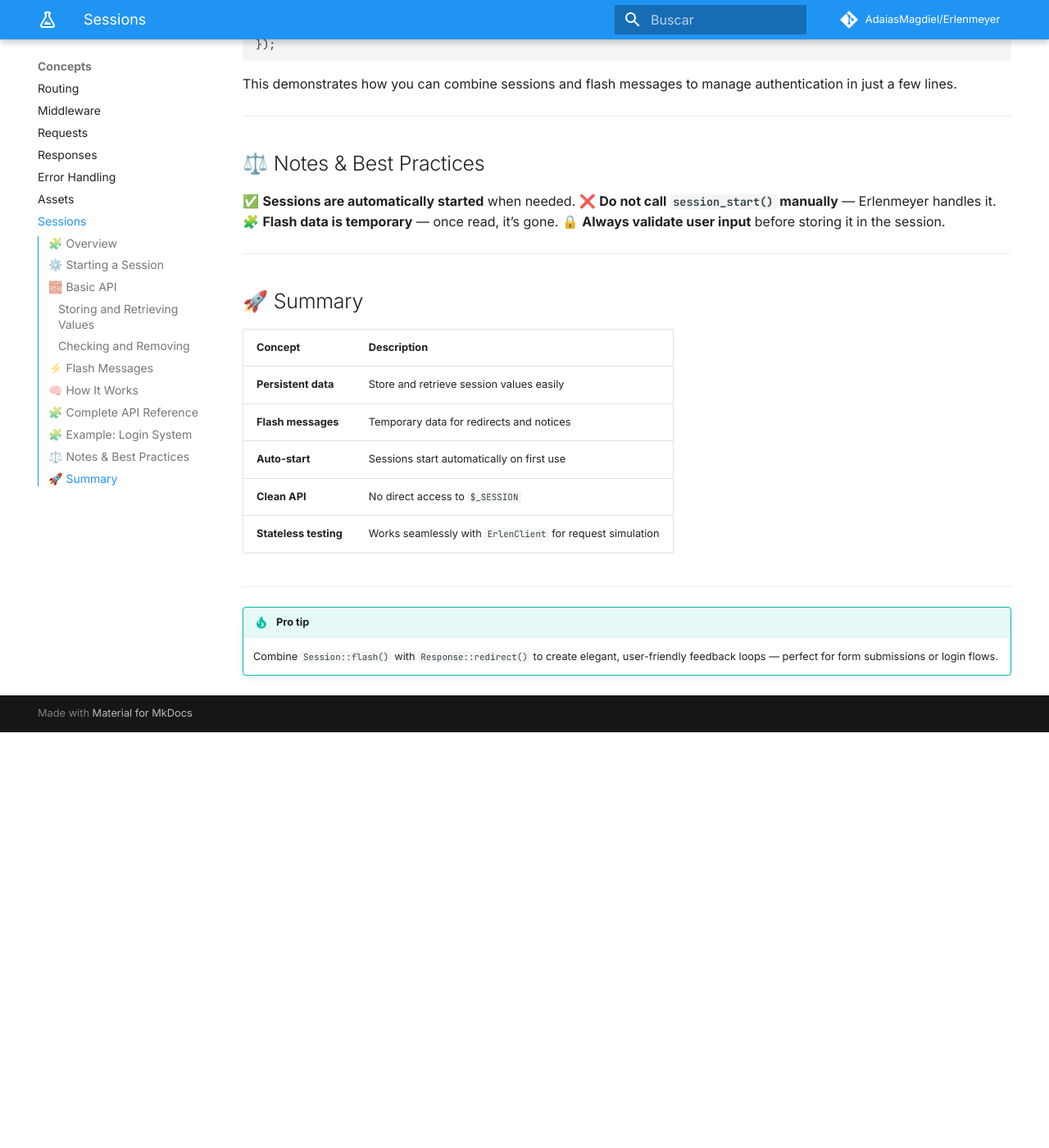
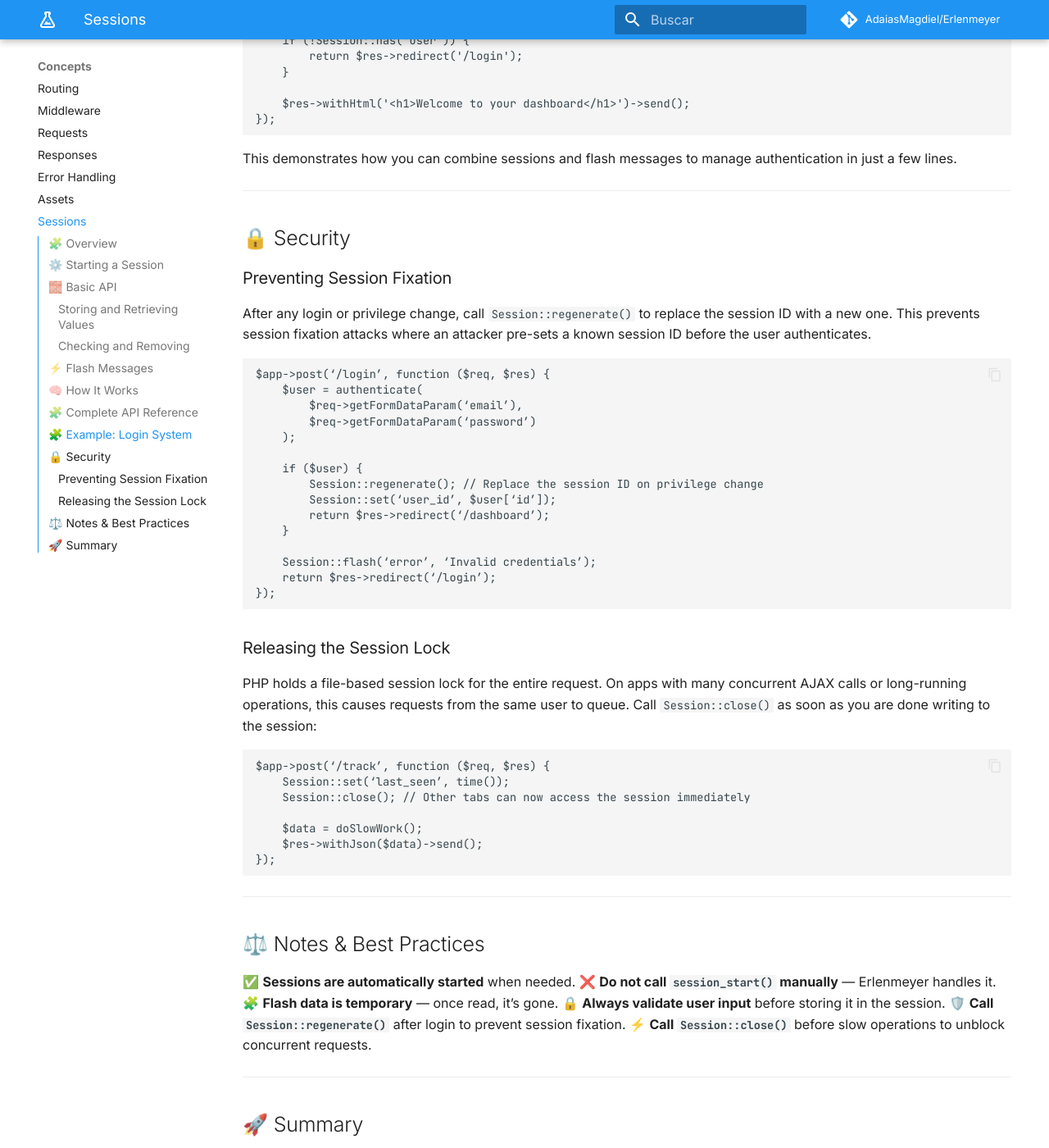
Before and after one commit to AdaiasMagdiel/erlenmeyer, an MkDocs documentation site: the page built from docs/concepts/sessions.md, in a window 1280 px wide and 1400 px high, scrolled down 3228 px. Shown: the whole window at 82% size. Built offline with MkDocs 1.6.1 and Material for MkDocs 9.7.7, drawn with Linux system fonts in a browser that asks for light colours; comment, search, counter and statistics services are not loaded; before the commit the page ends 4121 px from its top, so only the background shows below that; some of the changed text lies outside the part shown.

Commit message:
docs: update session management documentation - Add Session::regenerate to prevent session fixation attacks - Add Session::close to release the session lock for concurrent requests - Update session API reference with new methods - Update security section with examples for preventing session fixation and releasing the session lock - Remove outdated information about serving static files through PHP

````diff
--- a/docs/concepts/sessions.md
+++ b/docs/concepts/sessions.md
@@ -107,15 +107,17 @@ echo Session::getFlash('notice'); // null
 
 ## 🧩 Complete API Reference
 
-| Method                                     | Description                           |
-| ------------------------------------------ | ------------------------------------- |
-| `Session::set($key, $value)`               | Stores a value in the session         |
-| `Session::get($key, $default = null)`      | Retrieves a value or default          |
-| `Session::has($key)`                       | Checks if a key exists                |
-| `Session::remove($key)`                    | Removes a key from the session        |
-| `Session::flash($key, $value)`             | Sets a temporary one-request message  |
-| `Session::getFlash($key, $default = null)` | Retrieves and removes a flash message |
-| `Session::hasFlash($key)`                  | Checks if a flash message exists      |
+| Method                                              | Description                                   |
+| --------------------------------------------------- | --------------------------------------------- |
+| `Session::set($key, $value)`                        | Stores a value in the session                 |
+| `Session::get($key, $default = null)`               | Retrieves a value or default                  |
+| `Session::has($key)`                                | Checks if a key exists                        |
+| `Session::remove($key)`                             | Removes a key from the session                |
+| `Session::regenerate($deleteOldSession = true)`     | Regenerates the session ID                    |
+| `Session::close()`                                  | Releases the session lock                     |
+| `Session::flash($key, $value)`                      | Sets a temporary one-request message          |
+| `Session::getFlash($key, $default = null)`          | Retrieves and removes a flash message         |
+| `Session::hasFlash($key)`                           | Checks if a flash message exists              |
 
 ---
 
@@ -148,24 +150,72 @@ to manage authentication in just a few lines.
 
 ---
 
+## 🔒 Security
+
+### Preventing Session Fixation
+
+After any login or privilege change, call `Session::regenerate()` to replace the
+session ID with a new one. This prevents session fixation attacks where an attacker
+pre-sets a known session ID before the user authenticates.
+
+```php
+$app->post(‘/login’, function ($req, $res) {
+    $user = authenticate(
+        $req->getFormDataParam(‘email’),
+        $req->getFormDataParam(‘password’)
+    );
+
+    if ($user) {
+        Session::regenerate(); // Replace the session ID on privilege change
+        Session::set(‘user_id’, $user[‘id’]);
+        return $res->redirect(‘/dashboard’);
+    }
+
+    Session::flash(‘error’, ‘Invalid credentials’);
+    return $res->redirect(‘/login’);
+});
+```
+
+### Releasing the Session Lock
+
+PHP holds a file-based session lock for the entire request. On apps with many concurrent
+AJAX calls or long-running operations, this causes requests from the same user to queue.
+Call `Session::close()` as soon as you are done writing to the session:
+
+```php
+$app->post(‘/track’, function ($req, $res) {
+    Session::set(‘last_seen’, time());
+    Session::close(); // Other tabs can now access the session immediately
+
+    $data = doSlowWork();
+    $res->withJson($data)->send();
+});
+```
+
+---
+
 ## ⚖️ Notes & Best Practices
 
 ✅ **Sessions are automatically started** when needed.
 ❌ **Do not call `session_start()` manually** — Erlenmeyer handles it.
 🧩 **Flash data is temporary** — once read, it’s gone.
 🔒 **Always validate user input** before storing it in the session.
+🛡️ **Call `Session::regenerate()`** after login to prevent session fixation.
+⚡ **Call `Session::close()`** before slow operations to unblock concurrent requests.
 
 ---
 
 ## 🚀 Summary
 
-| Concept               | Description                                                |
-| --------------------- | ---------------------------------------------------------- |
-| **Persistent data**   | Store and retrieve session values easily                   |
-| **Flash messages**    | Temporary data for redirects and notices                   |
-| **Auto-start**        | Sessions start automatically on first use                  |
-| **Clean API**         | No direct access to `$_SESSION`                            |
-| **Stateless testing** | Works seamlessly with `ErlenClient` for request simulation |
+| Concept                  | Description                                                   |
+| ------------------------ | ------------------------------------------------------------- |
+| **Persistent data**      | Store and retrieve session values easily                      |
+| **Flash messages**       | Temporary data for redirects and notices                      |
+| **Auto-start**           | Sessions start automatically on first use                     |
+| **Session fixation**     | `regenerate()` protects against fixation on privilege change  |
+| **Lock release**         | `close()` unblocks concurrent AJAX requests                   |
+| **Clean API**            | No direct access to `$_SESSION`                               |
+| **Stateless testing**    | Works seamlessly with `ErlenClient` for request simulation    |
 
 ---
 
````
Also changed, not shown: docs/getting-started.md (+8 -14 lines).
